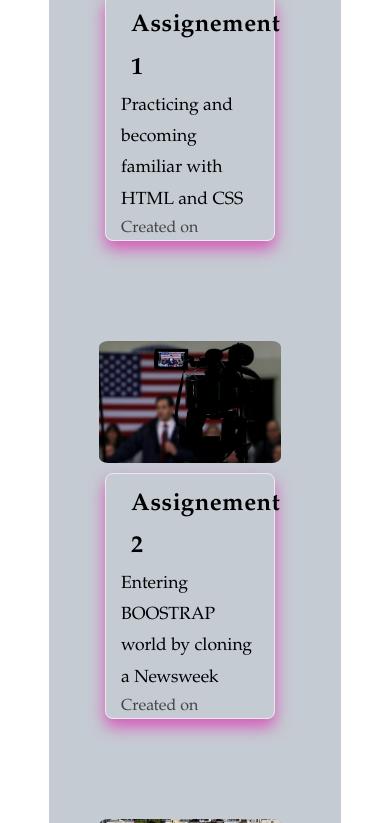
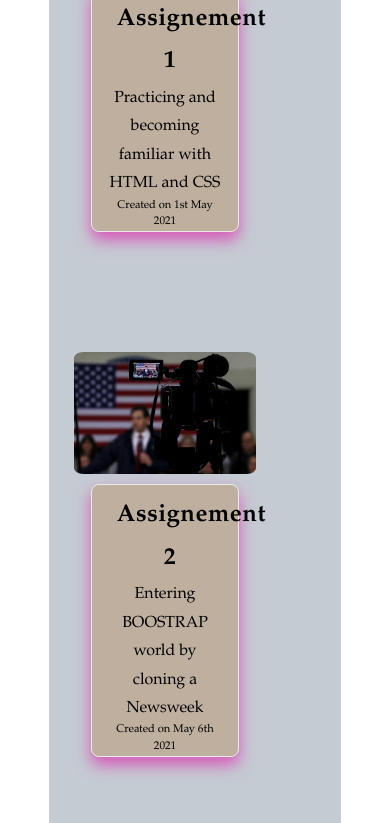
Before and after one commit to guillemnobi/My_personal_portfolio, a plain HTML site: page index.html in a window 390 px wide. Shown: the part 3020-3843 px from the top of the page. Drawn offline with Linux system fonts and the light colour scheme.

Commit message:
changes 1506

```diff
--- a/assets/css/style.css
+++ b/assets/css/style.css
@@ -568,35 +568,37 @@ h1, h2, h3, h4, h5, h6 {
   margin: 5px;
   padding: 5px;
   list-style: none;
-
 }
 
 #introduction li{
-
-/*
-  margin: 4px;
-  list-style: none;
-*/
-
   float: left;
-
   text-align: center;
   background-color: #b1333330;
   margin-right: 30px;
   width: 100%;
   line-height: 60px;
   color: white;
-
 }
 
 #portfolio .container{
     border-radius: 8px;
     border: 1px solid #eaeaea;
     box-shadow: 0 0.5rem 1rem rgb(214, 89, 187);
+    max-width: 70%;
+    max-height: 70%;
     margin-top: 10px;
-    max-width: 80%;
-    max-height: 80%;
+    text-align: center;
+}
 
+#portfolio .assignements{
+
+  margin-top: 10px;
+  margin-bottom:10px;
+  margin-left: 10px;
+  margin-right: 10px;
+  padding-right: 50px;
+  padding-top: 50px;
+  padding-bottom: 50px;
 }
 
 #introduction {
@@ -612,7 +614,7 @@ h1, h2, h3, h4, h5, h6 {
 
 .sectionportfolio .category-main {
 
-  font-size: 1.5rem;
+  font-size: 2.2rem;
   line-height: 1.77778em;
   color: white;
   letter-spacing: .03rem;
@@ -623,35 +625,61 @@ h1, h2, h3, h4, h5, h6 {
 }
 
 .sectionportfolio .story {
-  font-size: 1.1rem;
+  font-size: 1.5rem;
   font-weight: normal;
   line-height: 1.77778em;
   color: rgb(72, 206, 230);
-
-
 }
 
-
+.sectionportfolio .summary {
+  font-size: 1.1rem;
+  font-weight: normal;
+  color: rgb(164, 197, 15);
+}
 
 #portfolio img{
   border-radius: 5%;
   border: 0;
   height: auto;
   max-width: 100%;
+	margin-left: 0;
+  margin-bottom: 0;
+	transition: .3s ease-in-out;
 }
 
-#portfolio .assignements {
-  padding-bottom: 100px;
-  padding-left: 50px;
+@media (min-width: 992px) {
+#portfolio img:hover {
+	margin-left: 30px;
+  }
 }
+
 
 @media (max-width: 992px) {
   .sectionportfolio .category-main {
     color: black;
+    font-size: 1.5rem;
+    line-height: 1.77778em;
+    letter-spacing: .03rem;
+    font-weight: 800;
+    margin-top: 10px;
+    padding-left:10px;
   }
   .sectionportfolio .story {
     color: black;
+    font-size: 1rem;
+    font-weight: normal;
+    line-height: 1.77778em;
   }
+
+  .sectionportfolio .summary {
+    font-size: 0.7rem;
+    font-weight: normal;
+    color: #beaf9f;
+    color: black;
+}
+  .sectionportfolio .container {
+    background-color: #beaf9f;
+}
 
 }
 
--- a/index.html
+++ b/index.html
@@ -79,69 +79,68 @@
       <div class="summary">What I am experienced for</div>
       <div class="filters hidden">
         <ul>
-          </li><li title="Filter by FRONT-END">FRONT-END</li><li title="Filter by BACK-END">BACK-END</li><li title="Filter by HTML5">HTML5</li><li title="Filter by JAVASCRIPT">JAVASCRIPT</li>
+          <li title="Filter by FRONT-END">FRONT-END</li><li title="Filter by BACK-END">BACK-END</li><li title="Filter by HTML5">HTML5</li><li title="Filter by JAVASCRIPT">JAVASCRIPT</li>
         </ul>
         <ul>
           <li title="Filter by NODEJS">NODEJS</li><li title="Filter by REACTJS">REACTJS</li><li title="Filter by MYSQL">MYSQL</li><li title="Filter by UI/UX DESIGN">UI/UX DESIGN</li>
         </ul>
       </div>
     </div>
-
     <div id="portfolio">
       <h5 class="text-center header">My Portfolios</h5>
       <div class="row">
         <div class="col-xs-12 col-lg-6">
           <div class="row assignements">
-            <div class="col-12">
-            <img src="assets/img/portfolio/apple.jpg">
+            <div class="col-12"><a href="https://608dbba474521d0007814dae--admiring-bell-01e5b7.netlify.app/">
+            <img src="assets/img/portfolio/apple.jpg"></a>
             </div>
             <div class="container col-12">
               <div class="category-main">Assignement 1</div>
               <div class="story">Practicing and becoming familiar with HTML and CSS</div>
               <div class="summary">
-              Created on
+              Created on 1st May 2021
               </div>
             </div>
           </div>
         </div>
         <div class="col-xs-12 col-lg-6">
           <div class="row assignements">
-            <div class="col-12">
-              <img src="assets/img/portfolio/newsweek.jpg">
+            <div class="col-12"><a href="https://60943ce5b938560007d3c0da--laughing-hoover-dcd455.netlify.app/">
+              <img src="assets/img/portfolio/newsweek.jpg"></a>
             </div>
             <div class="container col-12">
               <div class="category-main">Assignement 2</div>
               <div class="story">Entering BOOSTRAP world by cloning a Newsweek</div>
               <div class="summary">
-                Created on
+                Created on May 6th 2021
               </div>
             </div>
           </div>
         </div>
         <div class="col-xs-12 col-lg-6">
           <div class="row assignements">
-            <div class="col-12">
-              <img src="assets/img/portfolio/airbnv.jpg">
+            <div class="col-12"><a href="https://60b3869c54d5a60007c3f3d1--inspiring-bhaskara-1ea95e.netlify.app/">
+              <img src="assets/img/portfolio/airbnv.jpg"></a>
             </div>
             <div class="container col-12">
               <div class="category-main">Assignement 3</div>
               <div class="story">Cloning the press page of Airbnb by using BOOTSTRAP 4</div>
               <div class="summary">
-                Created on
+                Created on May 30th 2021
               </div>
             </div>
           </div>
         </div>
         <div class="col-xs-12 col-lg-6">
           <div class="row assignements">
-            <div class="col-12">
-              <img src="assets/img/portfolio/oncoming.jpg">
+            <div class="col-12"><a href="#">
+              <img src="assets/img/portfolio/oncoming.jpg"></a>
             </div>
             <div class="container col-12">
-              <div class="category-main">Upcoming Assignements</div>
+              <div class="category-main">Upcoming</div>
               <div class="story">Next Assignements coming soon...</div>
               <div class="summary">
-                Created on
+
               </div>
             </div>
           </div>
```
